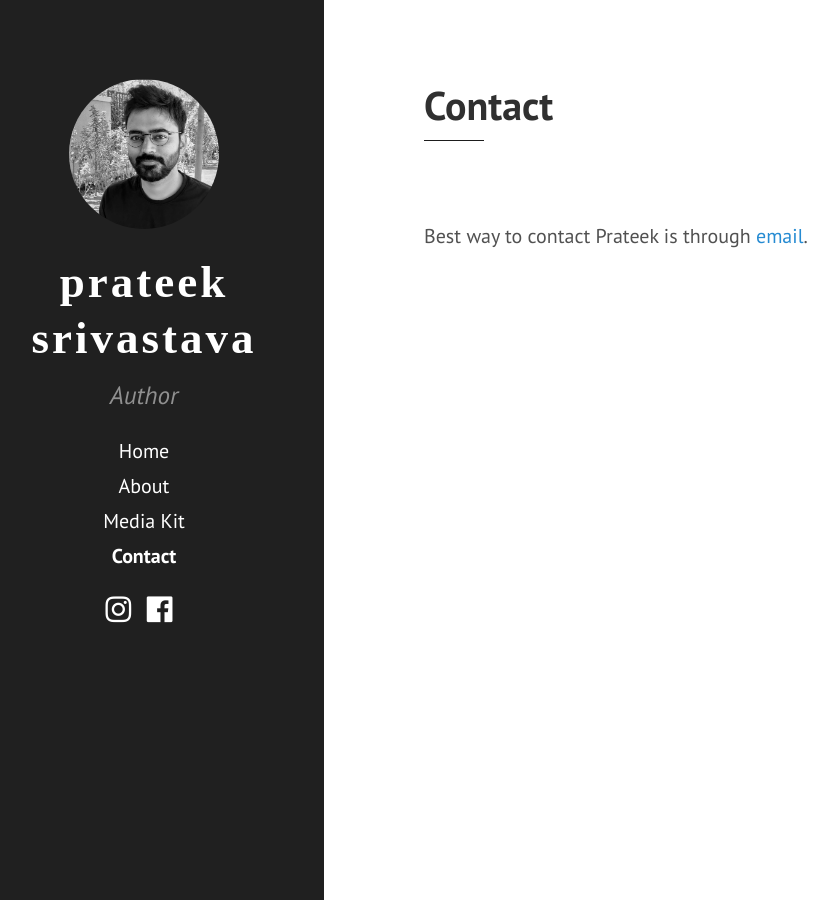
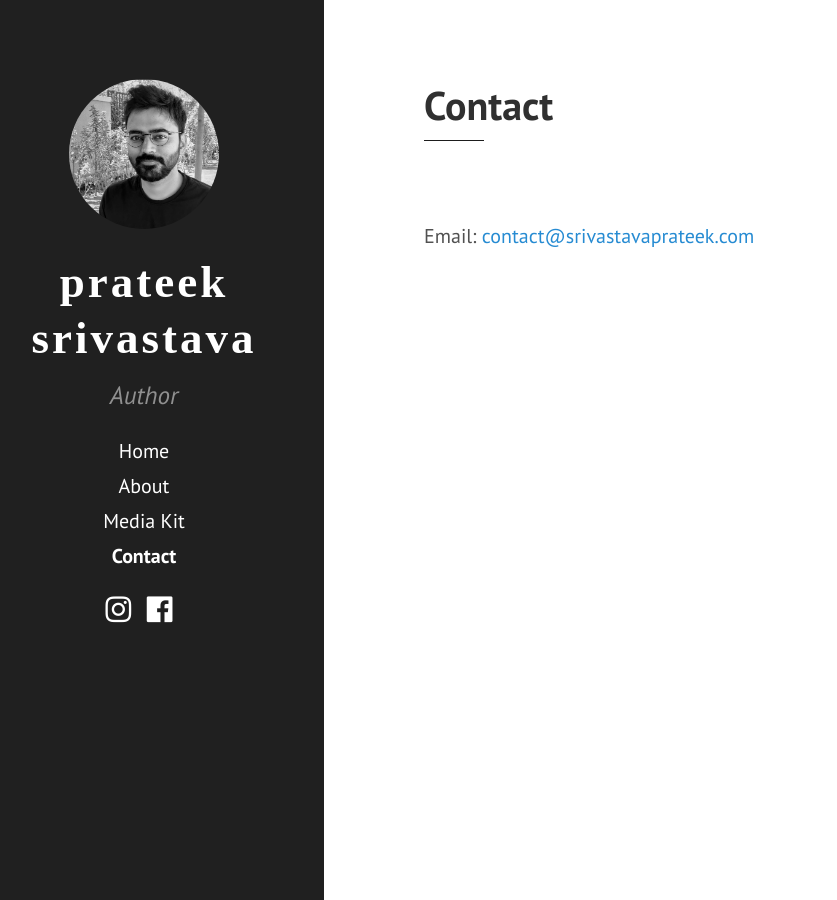
Before and after one commit to pratzo13/pratzo13.github.io, a Jekyll site: the page built from 03_contact.md, in a window 1280 px wide. Shown: the whole page, without its empty margins (36-873 px from the left). Built offline with Jekyll 4.4.1, drawn with Linux system fonts in a browser that asks for light colours.

Commit message:
Changing contact page data

```diff
--- a/03_contact.md
+++ b/03_contact.md
@@ -5,4 +5,4 @@ title: Contact
 permalink: /contact/
 ---
 
-Best way to contact Prateek is through <a href="mailto:contact@srivastavaprateek.com">email</a>.
+Email: <a href="mailto:contact@srivastavaprateek.com">contact@srivastavaprateek.com</a>
```
